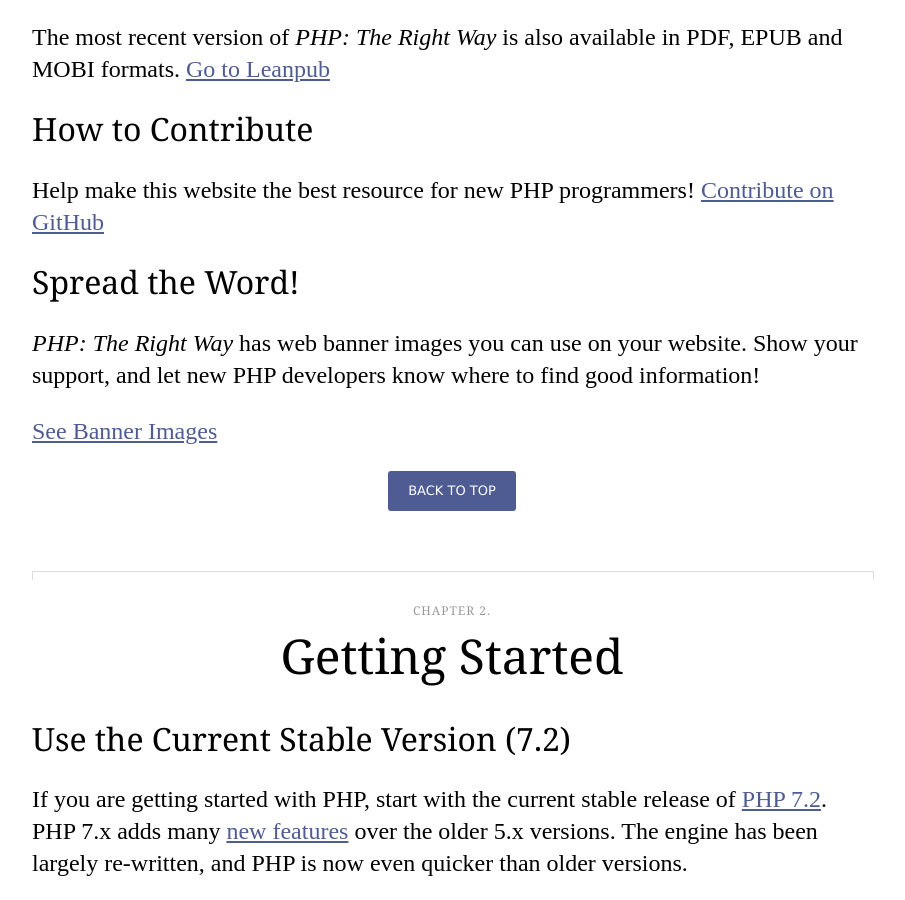
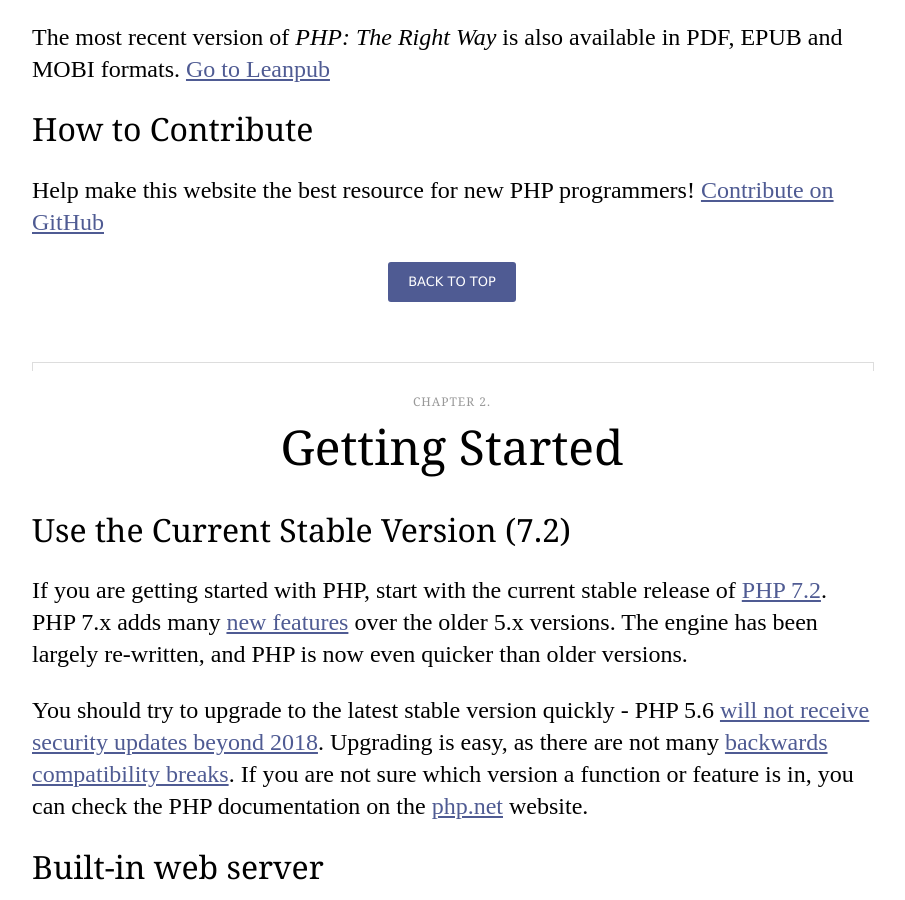
Before and after one commit to codeguy/php-the-right-way, a Jekyll site: the page built from index.html, in a window 1280 px wide and 900 px high, scrolled down 2325 px. Shown: the whole window, without its empty margins (188-1093 px from the left). Built offline with Jekyll 4.4.1, drawn with Linux system fonts in a browser that asks for light colours.

Commit message:
Remove banner image text

```diff
--- a/_includes/welcome.md
+++ b/_includes/welcome.md
@@ -51,13 +51,5 @@ The most recent version of _PHP: The Right Way_ is also available in PDF, EPUB a
 
 Help make this website the best resource for new PHP programmers! [Contribute on GitHub][2]
 
-## Spread the Word!
-
-_PHP: The Right Way_ has web banner images you can use on your website. Show your support, and let new PHP developers
-know where to find good information!
-
-[See Banner Images][3]
-
 [1]: https://leanpub.com/phptherightway
 [2]: https://github.com/codeguy/php-the-right-way/tree/gh-pages
-[3]: /banners.html
```
